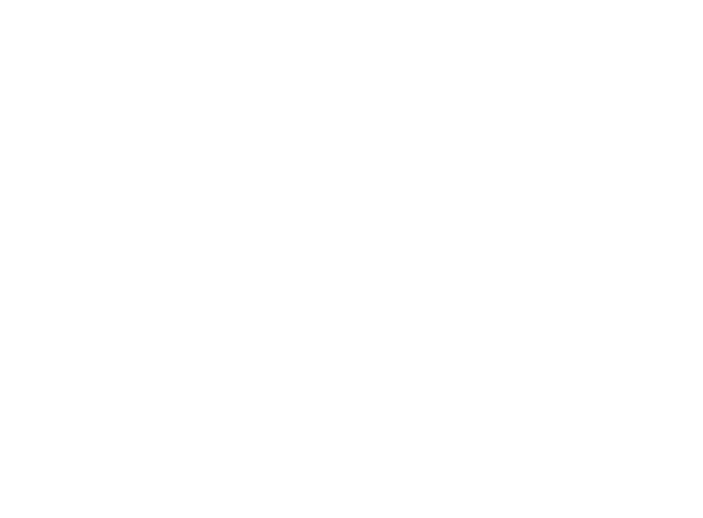
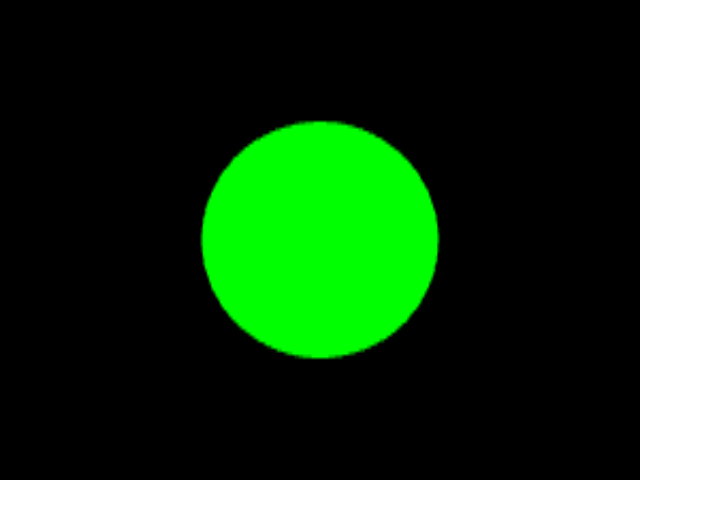
Before and after one commit to garthendrich/ArtistsOfTheGalaxy, a plain HTML site: page index.html in a window 1280 px wide. Shown: the whole page, without its empty margins (0-703 px from the left). Drawn offline with Linux system fonts and the light colour scheme.

Commit message:
feat: create renderer

```diff
--- a/index.html
+++ b/index.html
@@ -14,6 +14,6 @@
   <body>
     <canvas id="screen"></canvas>
 
-    <script src="/main.js" type="module"></script>
+    <script src="/src/main.js" type="module"></script>
   </body>
 </html>
--- a/main.js
+++ /dev/null
@@ -1,5 +0,0 @@
-function main() {
-  const canvas = document.querySelector("#screen");
-}
-
-main();
--- /dev/null
+++ b/src/Renderer.js
@@ -0,0 +1,159 @@
+import vertexShaderSourceCode from "./shaders/vertexShader.glsl.js";
+import fragmentShaderSourceCode from "./shaders/fragmentShader.glsl.js";
+
+export default class Renderer {
+  constructor(canvas) {
+    this.gl = canvas.getContext("webgl2");
+    this._setupProgram();
+    this._initPointers();
+    this._initBuffers();
+    this._initMatrices();
+    this.gl.enable(this.gl.DEPTH_TEST);
+  }
+
+  _setupProgram() {
+    const vertexShader = this._loadShader(
+      this.gl.VERTEX_SHADER,
+      vertexShaderSourceCode
+    );
+    const fragmentShader = this._loadShader(
+      this.gl.FRAGMENT_SHADER,
+      fragmentShaderSourceCode
+    );
+
+    this.program = this.gl.createProgram();
+
+    this.gl.attachShader(this.program, vertexShader);
+    this.gl.attachShader(this.program, fragmentShader);
+
+    this.gl.linkProgram(this.program);
+    if (!this.gl.getProgramParameter(this.program, this.gl.LINK_STATUS)) {
+      const info = this.gl.getProgramInfoLog(this.program);
+      throw "Could not link WebGL program. \n\n" + info;
+    }
+
+    this.gl.useProgram(this.program);
+  }
+
+  _loadShader(type, sourceCode) {
+    const shader = this.gl.createShader(type);
+    this.gl.shaderSource(shader, sourceCode);
+    this.gl.compileShader(shader);
+
+    if (!this.gl.getShaderParameter(shader, this.gl.COMPILE_STATUS)) {
+      const info = this.gl.getShaderInfoLog(shader);
+      throw "Could not compile WebGL shader. \n\n" + info;
+    }
+
+    return shader;
+  }
+
+  _initPointers() {
+    const gl = this.gl;
+    const program = this.program;
+
+    function getAttribLocation(name) {
+      return gl.getAttribLocation(program, name);
+    }
+
+    function getUniformLocation(name) {
+      return gl.getUniformLocation(program, name);
+    }
+
+    this.pointers = {
+      attributes: {
+        position: getAttribLocation("a_position"),
+        color: getAttribLocation("a_color"),
+      },
+      uniforms: {
+        model: getUniformLocation("u_model_matrix"),
+        view: getUniformLocation("u_view_matrix"),
+        projection: getUniformLocation("u_projection_matrix"),
+      },
+    };
+  }
+
+  _initBuffers() {
+    this.buffers = {
+      position: this.gl.createBuffer(),
+      indices: this.gl.createBuffer(),
+    };
+  }
+
+  _initMatrices() {
+    this.matrices = {
+      model: glMatrix.mat4.create(),
+      view: glMatrix.mat4.create(),
+      projection: glMatrix.mat4.create(),
+    };
+  }
+
+  _setPosition(vertices) {
+    this.gl.bindBuffer(this.gl.ARRAY_BUFFER, this.buffers.position);
+    this.gl.bufferData(
+      this.gl.ARRAY_BUFFER,
+      new Float32Array(vertices),
+      this.gl.STATIC_DRAW
+    );
+    this.gl.vertexAttribPointer(
+      this.pointers.attributes.position,
+      3,
+      this.gl.FLOAT,
+      false,
+      0,
+      0
+    );
+    this.gl.enableVertexAttribArray(this.pointers.attributes.position);
+  }
+
+  _setIndices(indices) {
+    this.gl.bindBuffer(this.gl.ELEMENT_ARRAY_BUFFER, this.buffers.indices);
+    this.gl.bufferData(
+      this.gl.ELEMENT_ARRAY_BUFFER,
+      new Uint16Array(indices),
+      this.gl.STATIC_DRAW
+    );
+  }
+
+  // public methods
+
+  render(object) {
+    this.gl.clearColor(0, 0, 0, 1);
+    this.gl.clear(this.gl.COLOR_BUFFER_BIT);
+
+    this._setPosition(object.vertices);
+    this._setIndices(object.indices);
+
+    glMatrix.mat4.lookAt(this.matrices.view, [0, 0, 5], [0, 0, 0], [0, 1, 0]);
+    glMatrix.mat4.perspective(
+      this.matrices.projection,
+      (45 * Math.PI) / 180,
+      this.gl.canvas.clientWidth / this.gl.canvas.clientHeight,
+      0.1,
+      100
+    );
+
+    this.gl.uniformMatrix4fv(
+      this.pointers.uniforms.model,
+      false,
+      this.matrices.model
+    );
+    this.gl.uniformMatrix4fv(
+      this.pointers.uniforms.view,
+      false,
+      this.matrices.view
+    );
+    this.gl.uniformMatrix4fv(
+      this.pointers.uniforms.projection,
+      false,
+      this.matrices.projection
+    );
+
+    this.gl.drawElements(
+      this.gl.TRIANGLES,
+      object.indices.length,
+      this.gl.UNSIGNED_SHORT,
+      0
+    );
+  }
+}
--- /dev/null
+++ b/src/main.js
@@ -0,0 +1,11 @@
+import Renderer from "./Renderer.js";
+import Planet from "./objects/Planet.js";
+
+main();
+
+function main() {
+  const canvas = document.querySelector("#screen");
+  const renderer = new Renderer(canvas);
+  const planet = new Planet();
+  renderer.render(planet);
+}
```
